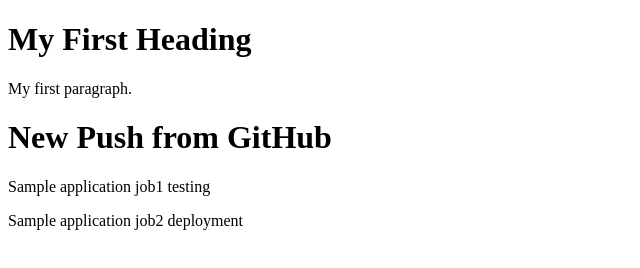
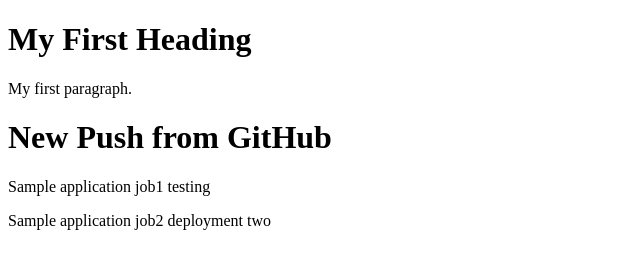
Before and after one commit to harisetlem/sample-app, a plain HTML site: page index.html in a window 1280 px wide. Shown: the full height of the page, 0-640 px from the left. Drawn offline with Linux system fonts and the light colour scheme.

Commit message:
job2 commit

```diff
--- a/index.html
+++ b/index.html
@@ -7,6 +7,6 @@
 <p>My first paragraph.</p>
 <h1>New Push from GitHub</h1>
 <p>Sample application job1 testing</p>
-<p>Sample application job2 deployment</p>
+<p>Sample application job2 deployment two</p>
 </body>
 </html>
```
